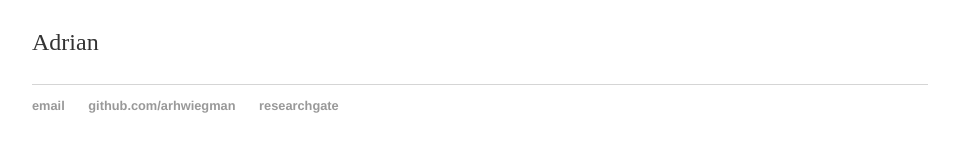
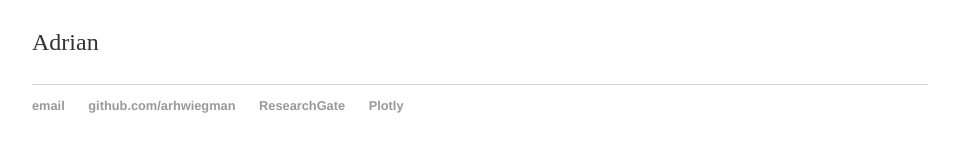
Before and after one commit to arhwiegman/arhwiegman.github.io, a Jekyll site: the page built from _posts/2018-11-23-arhwiegman-site-launch.md, in a window 1280 px wide. Shown: the part 411-563 px from the top of the page, without its empty margins (160-1119 px from the left). Built offline with Jekyll 4.4.1, drawn with Linux system fonts in a browser that asks for light colours.

Commit message:
added plotly

```diff
--- a/_layouts/default.html
+++ b/_layouts/default.html
@@ -24,7 +24,8 @@
 	    		<ul>
 	        		<li><a href="mailto:adrian.wiegman@gmail.com">email</a></li>
 	        		<li><a href="https://github.com/arhwiegman">github.com/arhwiegman</a></li>
-				<li><a href="https://www.researchgate.net/profile/Adrian_Wiegman">researchgate</a></li>
+				<li><a href="https://www.researchgate.net/profile/Adrian_Wiegman">ResearchGate</a></li>
+				<li><a href="https://plot.ly/~arhwiegman">Plotly</a></li>
 			</ul>
 			</footer>
 		</body>
```
